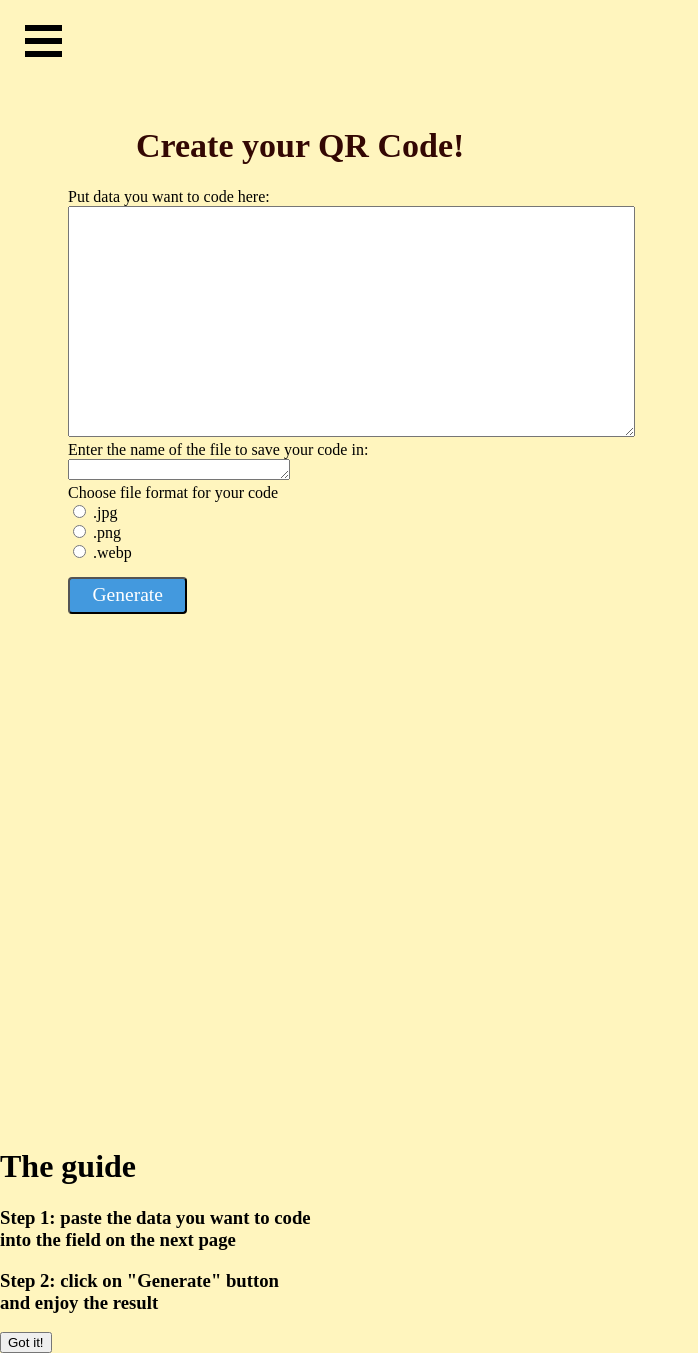
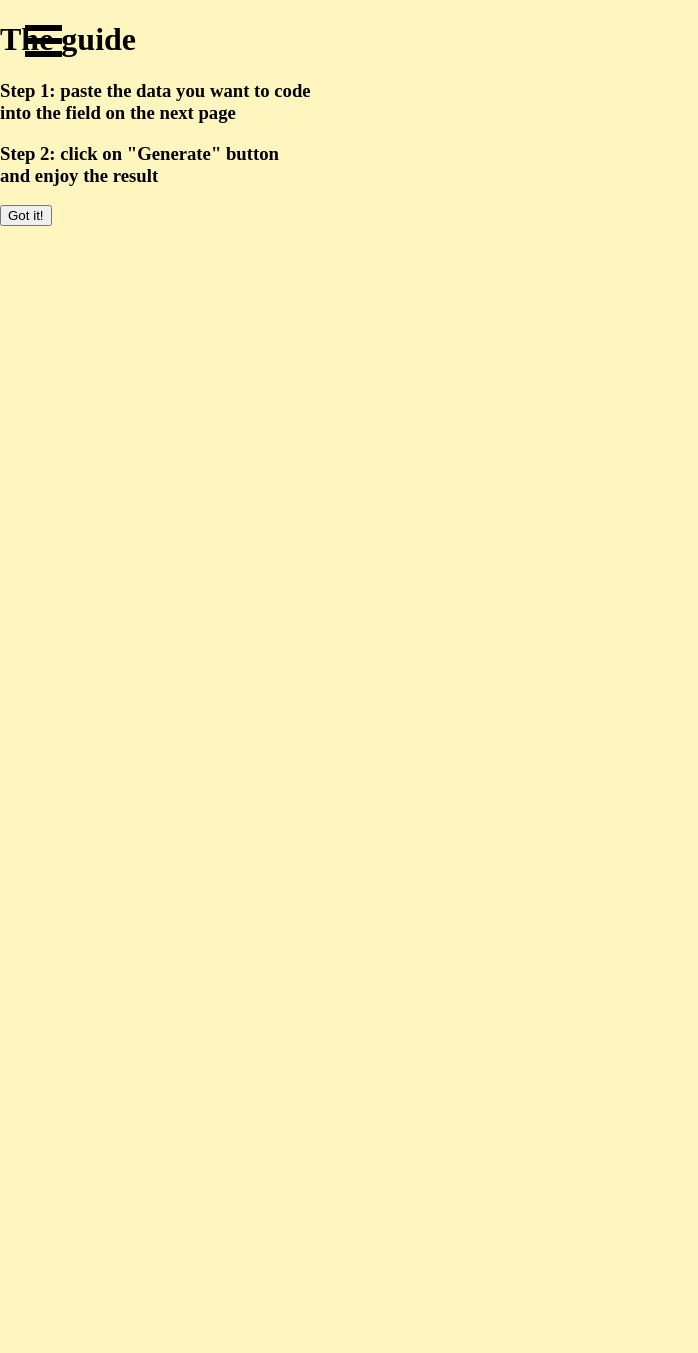
Before and after one commit to moonahod/GeneratorQR, a Django app: template GeneratorQR/Olympia/templates/guide.html in a window 1280 px wide; the page is wider, and only the part inside the window is pictured. Shown: that part, without its empty margins (0-698 px from the left). After the commit the page ends 226 px from the top of that part, so only its background shows below. Run offline with Django 5.2, Linux system fonts and the light colour scheme; the template is opened without the code that fills it, so the values that code supplies are empty.

Commit message:
Update base.html

```diff
--- a/GeneratorQR/Olympia/templates/base.html
+++ b/GeneratorQR/Olympia/templates/base.html
@@ -21,33 +21,6 @@
             }
         </script>
 
-
-        <div style="position: relative;" class="home">
-            <form style="position: relative; margin-top: 127px;
-                left: 68px; z-index:1;" method="POST" enctype="multipart/form-data">
-                {% csrf_token %}
-                <h1 style="position: relative; margin-top: 110px; left: 68px; z-index:1;" >Create your QR Code!</h1>
-
-                <label for="qrdata">Put data you want to code here:</label><br>
-                <textarea rows="15" cols="68" type="text" id="qrdata" name="qrdata" value="{{data}}"></textarea><br>
-                <label for="qrdata">Enter the name of the file to save your code in:</label><br>
-                <textarea rows="1" cols="25" type="text" id="filename" name="filename" value="{{filename}}"></textarea><br>
-
-                <label for="poll">Choose file format for your code</label><br>
-
-                <input type="radio" id="jpg" name="fileFormat" value=".jpg">
-                <label for="jpg">.jpg</label><br>
-
-                <input type="radio" id="png" name="fileFormat" value=".png">
-                <label for="png">.png</label><br>
-
-                <input type="radio" id="webp" name="fileFormat" value=".webp">
-                <label for="webp">.webp</label><br>
-
-                <input id="submit" type="submit" class="genBtn" value="Generate" />
-            </form>
-        </div>
-
         {% block body %}
 
         {% endblock %}
```
